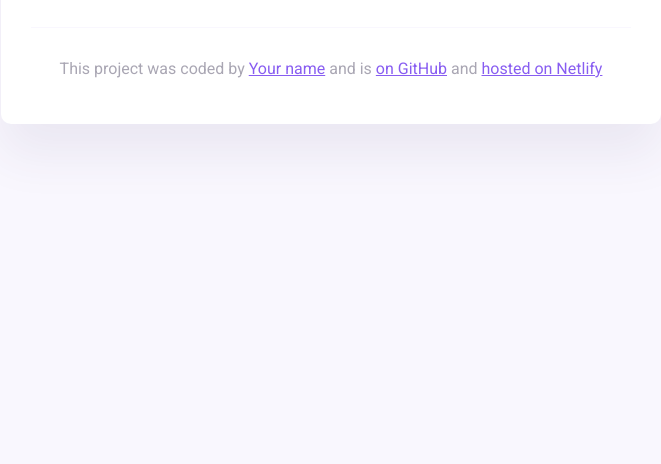
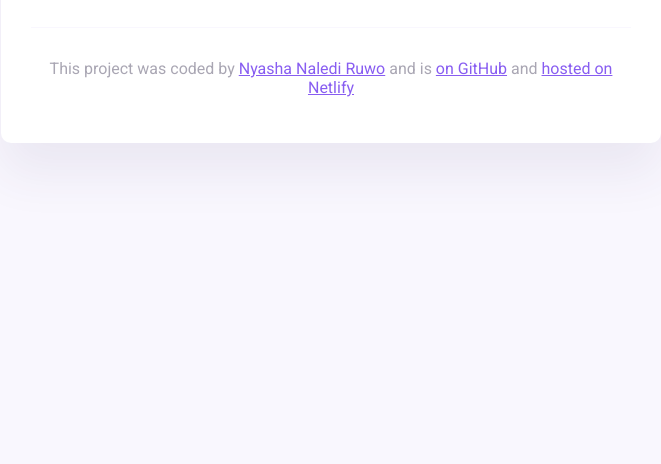
Before and after one commit to Nyasharuwo/my-first-shecodes-project, a website: page index (1).html in a window 1280 px wide. Shown: the part 336-800 px from the top of the page, without its empty margins (309-970 px from the left). Drawn offline with nearby package versions, Linux system fonts and the light colour scheme; files that its build step writes are made by us from their sources.

Commit message:
copied existing project file into repository

```diff
--- a/index (1).html
+++ b/index (1).html
@@ -47,7 +47,7 @@
       <footer>
         <p>
           This project was coded by
-          <a href="#" target="_blank">Your name</a> and is
+          <a href="#" target="_blank">Nyasha Naledi Ruwo</a> and is
           <a href="#" target="_blank"> on GitHub</a> and
           <a href="#" target="_blank">hosted on Netlify</a>
         </p>
--- a/index.js
+++ b/src/index.js
@@ -37,7 +37,7 @@ function formatDate(date) {
     "Wednesday",
     "Thursday",
     "Friday",
-    "Saturday"
+    "Saturday",
   ];
 
   let formattedDay = days[day];
```
Also changed, not shown: src/styles.css (renamed from styles.css).
